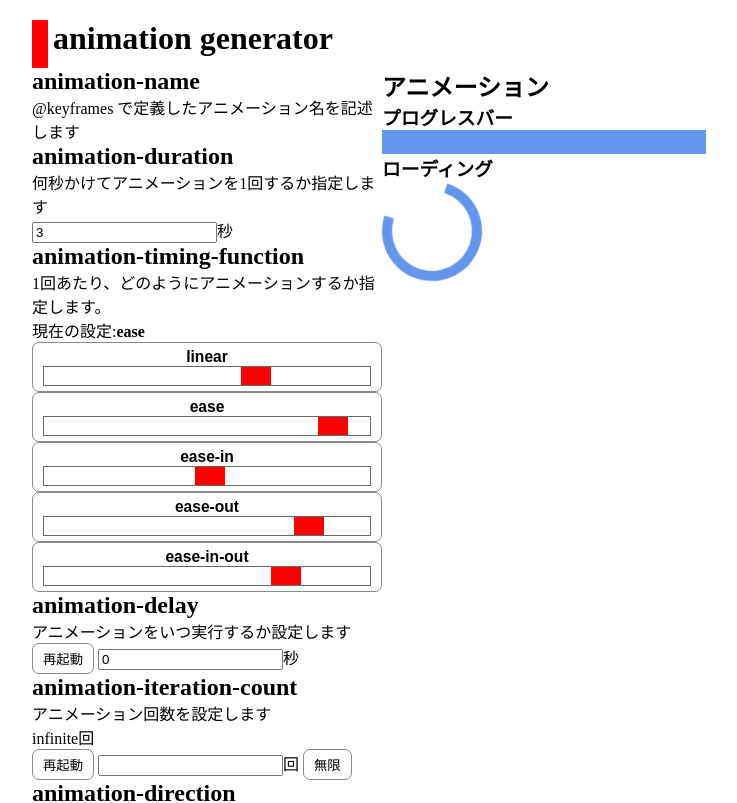
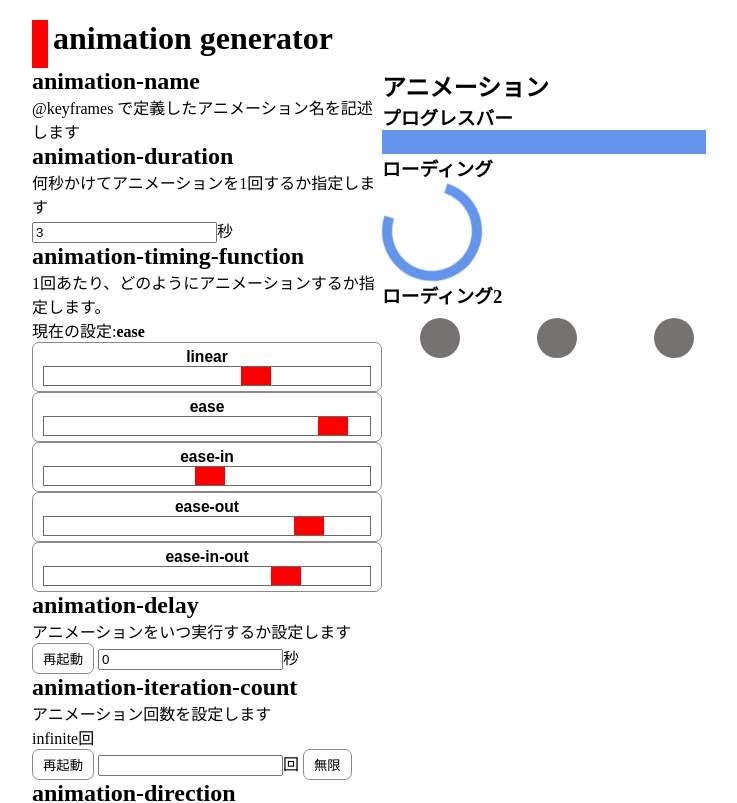
Before and after one commit to nanagami1369/animation-generator, a Svelte app: page / in a window 1280 px wide. Shown: the top 803 px of the page, without its empty margins (258-995 px from the left). Built offline with nearby package versions, Linux system fonts and the light colour scheme.

Commit message:
ローディングのアニメーションを追加

```diff
--- a/src/App.svelte
+++ b/src/App.svelte
@@ -57,6 +57,14 @@
       <div>
         <h3>ローディング</h3>
         <div class="loading animation-component" style={animationStyle} />
+      </div>
+      <div>
+        <h3>ローディング2</h3>
+        <div class="loading2">
+          <div class="circle animation-component" style={animationStyle} />
+          <div class="circle animation-component" style={animationStyle} />
+          <div class="circle animation-component" style={animationStyle} />
+        </div>
       </div>
     </div>
   </div>
@@ -471,4 +479,31 @@
     }
   }
   /* loading animation end */
+
+  /* loading animation start */
+  .loading2 {
+    display: flex;
+    justify-content: space-around;
+    padding: 10px 0;
+  }
+  .loading2 .circle {
+    width: 40px;
+    height: 40px;
+    border-radius: 50%;
+    background-color: #c8c0c0;
+  }
+
+  .animation-component.circle {
+    animation-name: loadingAnimation2;
+  }
+  @keyframes loadingAnimation2 {
+    from {
+      background-color: #ffffff;
+    }
+
+    to {
+      background-color: #6c6767;
+    }
+  }
+  /* loading animation end */
 </style>
```
